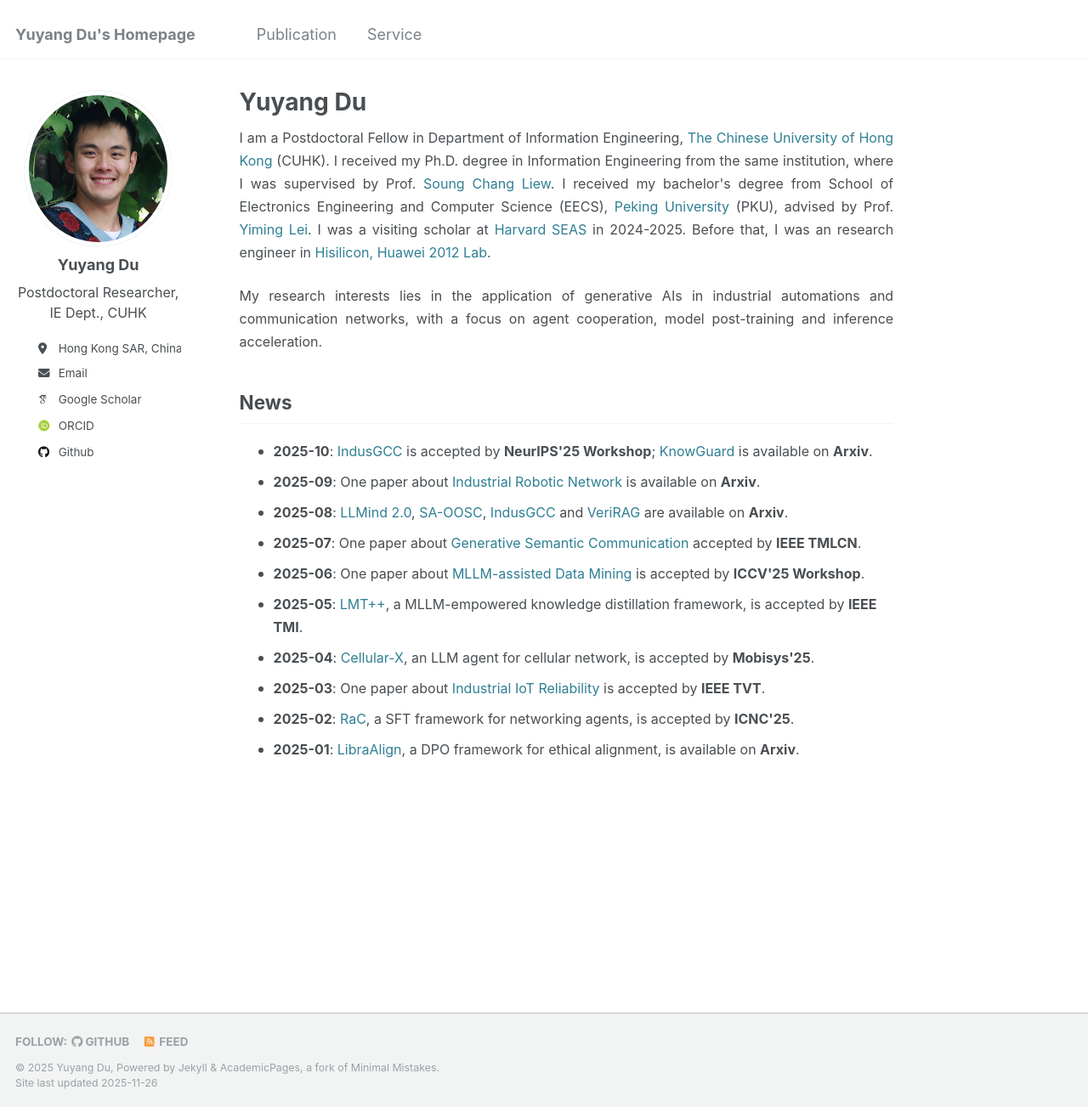
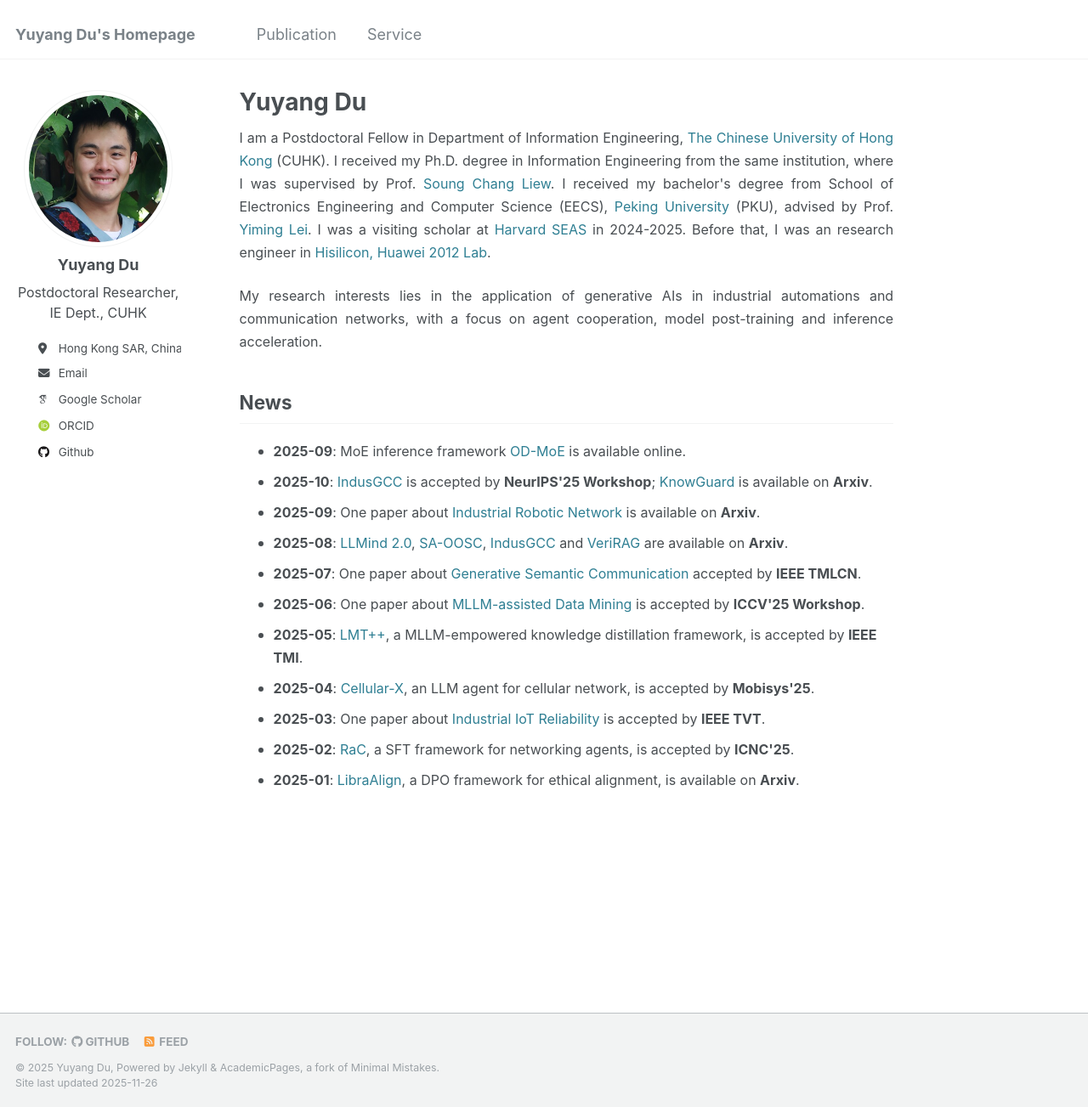
Before and after one commit to yuyangdu01/yuyangdu01.github.io, a Jekyll site: the page built from _pages/about.md, in a window 1280 px wide and 1303 px high. Shown: the whole window at 85% size. Built offline with Jekyll 4.4.1, drawn with Linux system fonts in a browser that asks for light colours; some web fonts are replaced.

Commit message:
Update about.md

```diff
--- a/_pages/about.md
+++ b/_pages/about.md
@@ -19,6 +19,7 @@ a {
 
 News <font size=3></font>
 ------
+* <font size=3><b>2025-09</b>: MoE inference framework <a href="https://github.com/1155157110/DMoE/blob/main/pub/OD-MoE.pdf">OD-MoE</a> is available online.</font>
 * <font size=3><b>2025-10</b>: <a href="https://arxiv.org/abs/2509.01199"> IndusGCC</a> is accepted by <b>NeurIPS'25 Workshop</b>; <a href="https://arxiv.org/abs/2509.24816">KnowGuard</a> is available on <b>Arxiv</b>.</font>
 * <font size=3><b>2025-09</b>: One paper about <a href="https://arxiv.org/abs/2509.06119">Industrial Robotic Network</a> is available on <b>Arxiv</b>.</font>
 * <font size=3><b>2025-08</b>: <a href="https://arxiv.org/abs/2508.13920"> LLMind 2.0</a>, <a href="https://arxiv.org/abs/2509.07436"> SA-OOSC</a>, <a href="https://arxiv.org/abs/2509.01199"> IndusGCC</a> and <a href="https://arxiv.org/abs/2507.15664"> VeriRAG</a> are available on <b>Arxiv</b>.</font>
```
